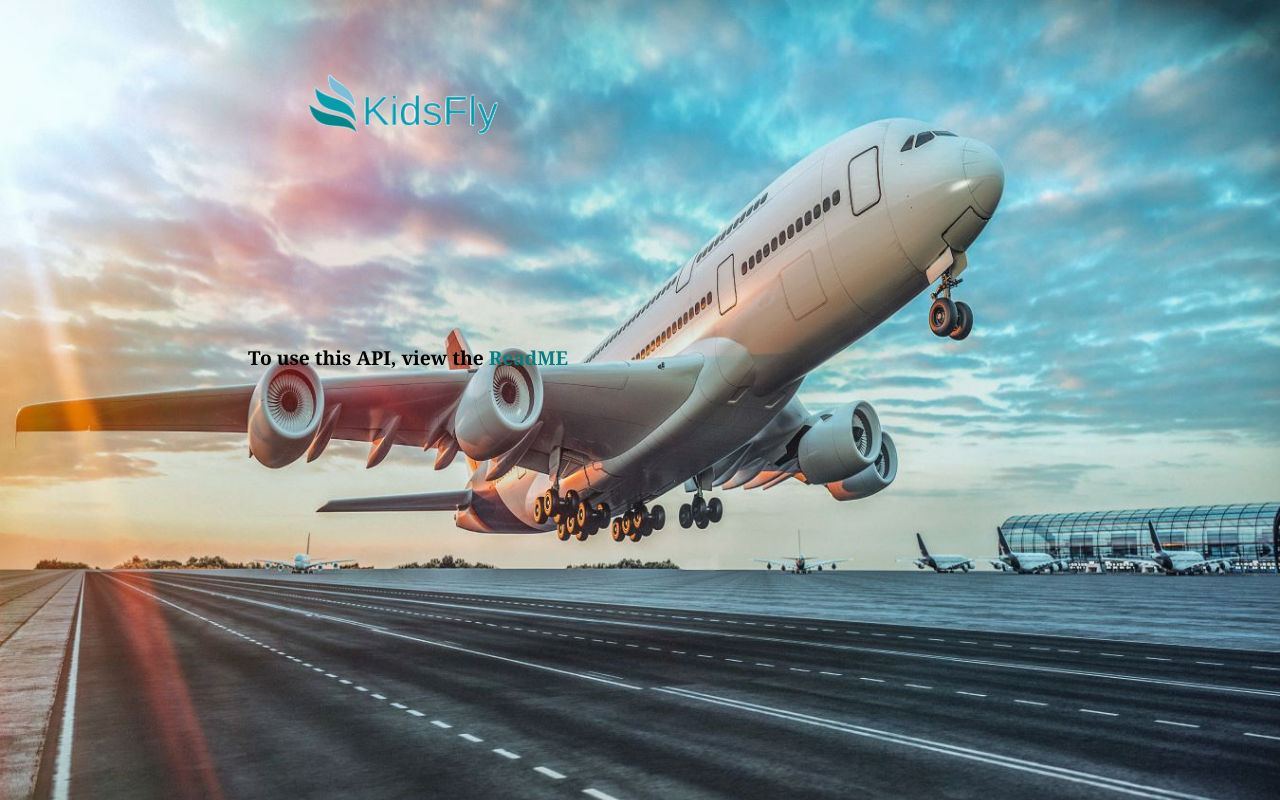
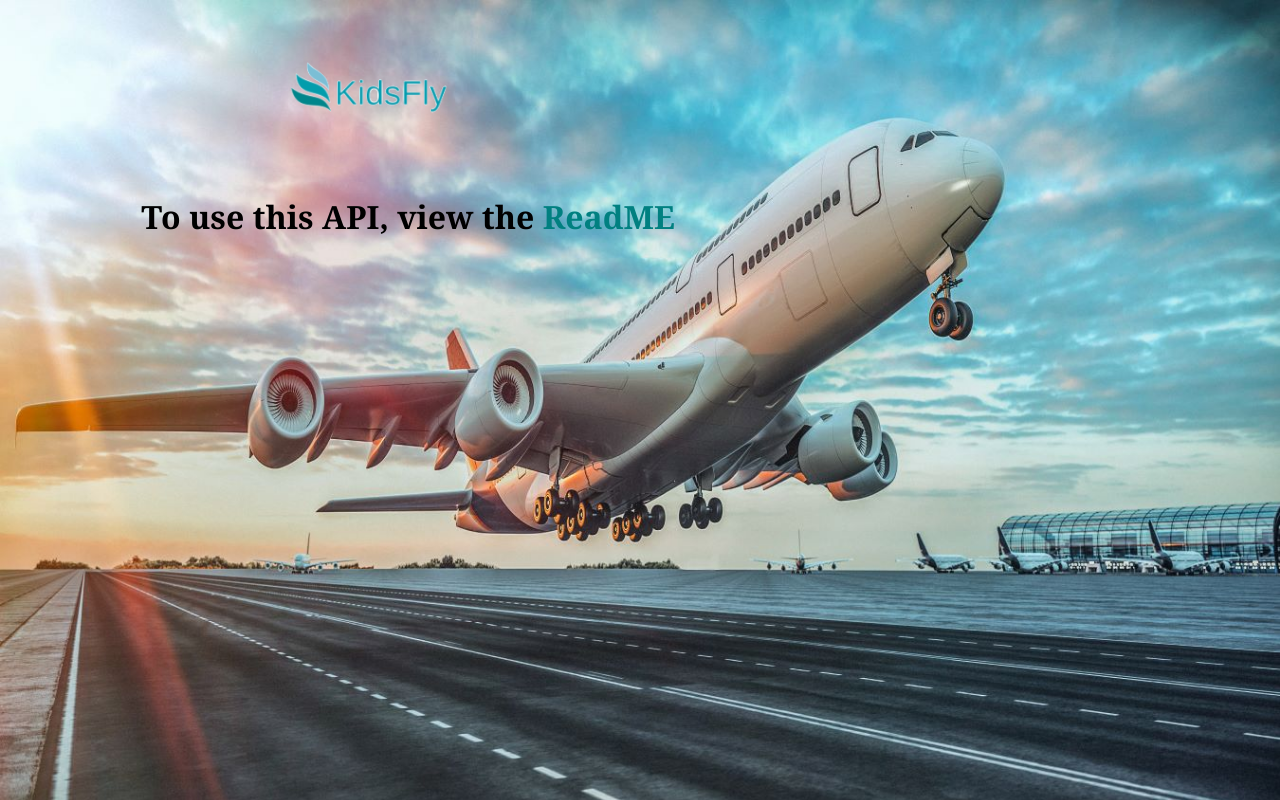
Before and after one commit to kids-fly/backend, a website: page index.html in a window 1280 px wide. Drawn offline with Linux system fonts and the light colour scheme; files whose address does not match are found by name.

Commit message:
fix fonts

```diff
--- a/index.html
+++ b/index.html
@@ -24,18 +24,18 @@
             background: url('./kidsfly.png');
             background-repeat:no-repeat;
             background-size:contain;
-            height:40vh;
+            height:20vh;
         }
 
         .link {
             text-decoration: none;
             color: teal;
             font-family: Cambria, Cochin, Georgia, Times, 'Times New Roman', serif;
-            font-size: 1.2rem;
+            font-size: 2rem;
         }
 
         h2 {
-            font-size: 1.2rem;
+            font-size: 2rem;
             font-family: Cambria, Cochin, Georgia, Times, 'Times New Roman', serif;
         }
         .details{
```
